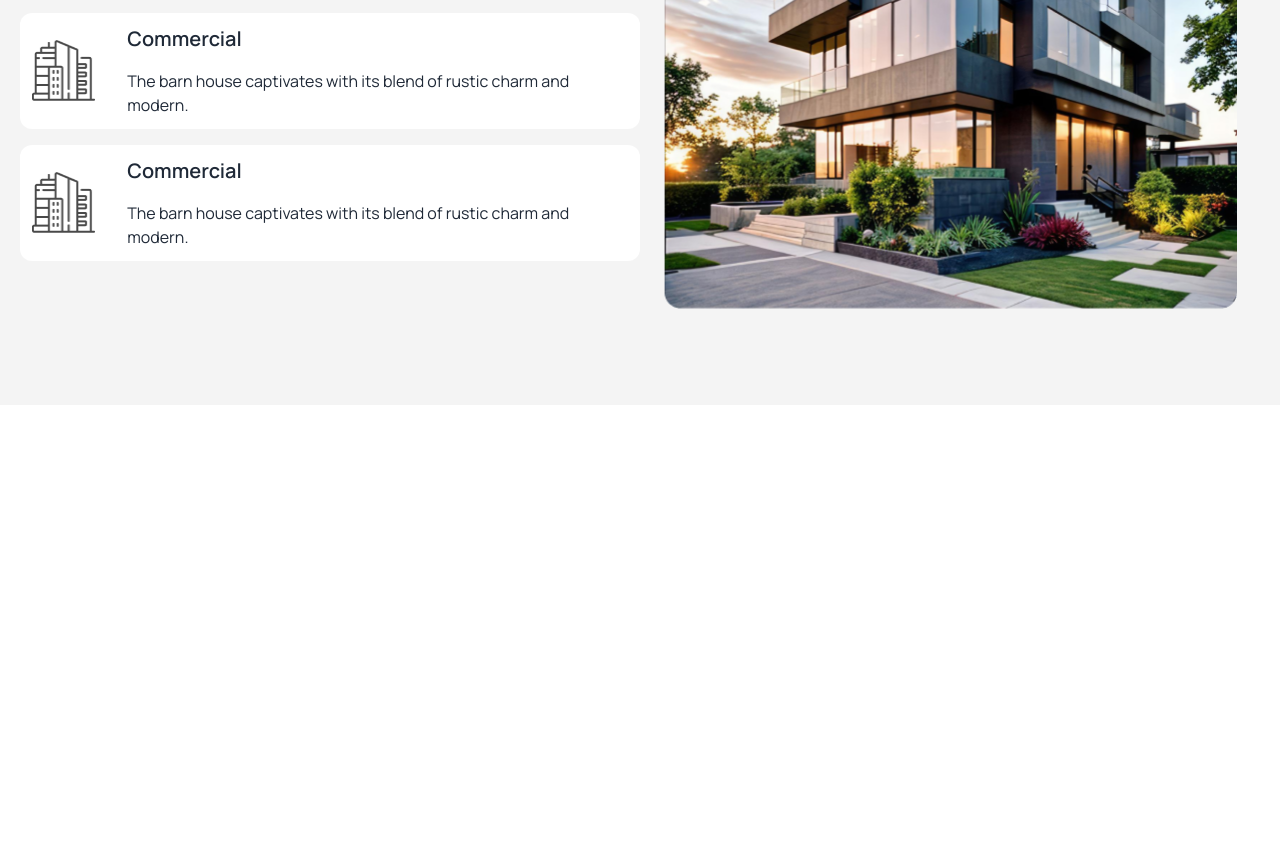
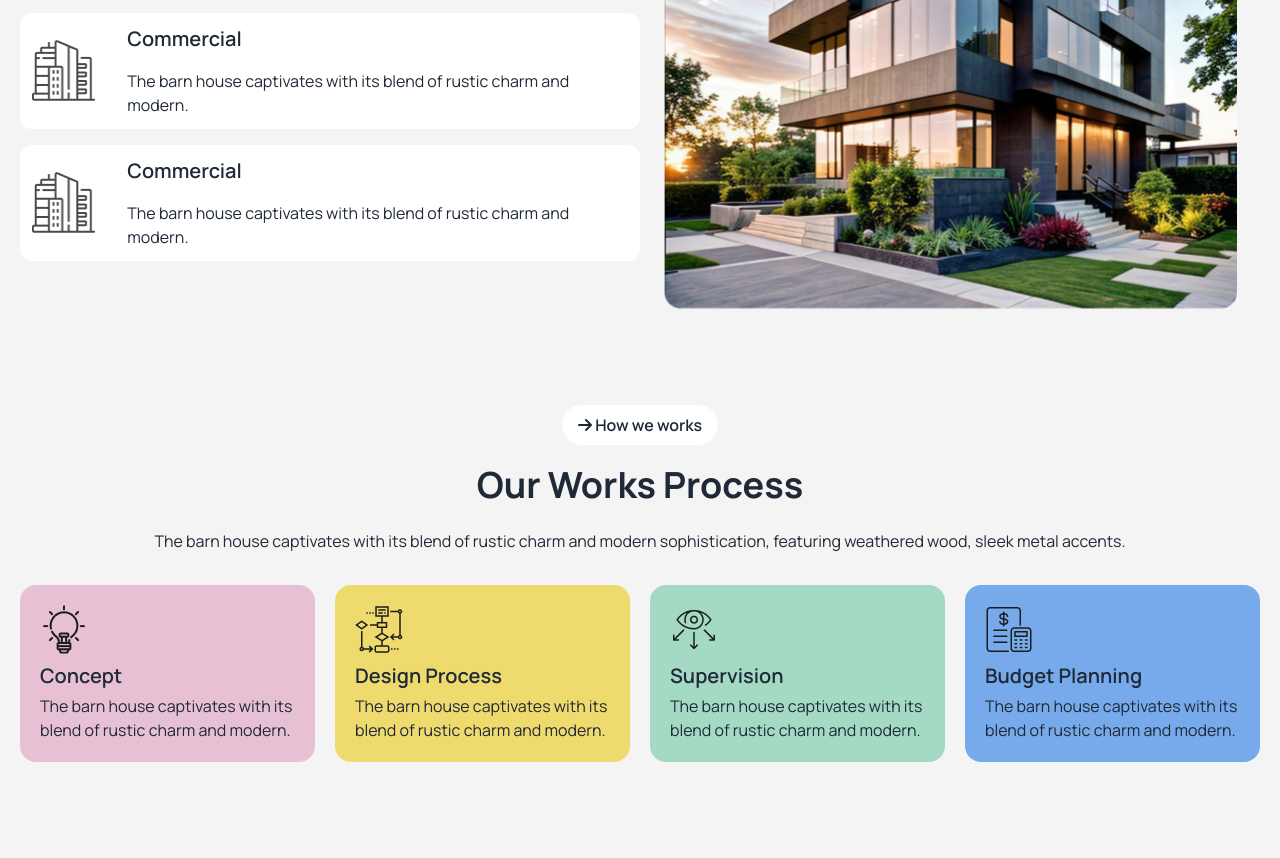
Before and after one commit to Sheikh-Farid77/B-10-Assignment-03, a website built with Vite: page index.html in a window 1280 px wide. Shown: the part 1222-2080 px from the top of the page. Before the commit the page ends 1627 px from the top, so only its background shows below. Built offline with nearby package versions, Linux system fonts and the light colour scheme.

Commit message:
added work section

```diff
--- a/index.html
+++ b/index.html
@@ -122,6 +122,60 @@
                 </div>
             </div>
         </div>
+        <!-- work section -->
+        <section class="bg-background pb-24">
+            <div class="container mx-auto px-5">
+                <button class="px-4 block mb-5 mx-auto font-semibold py-2 rounded-full bg-white"><i
+                        class="fa-solid fa-arrow-right"></i>
+                    How we works</button>
+                <h2 class="mb-6 text-4xl text-center font-bold">Our Works Process</h2>
+                <p class="mb-8 text-center">The barn house captivates with its blend of rustic charm and modern
+                    sophistication, featuring weathered wood, sleek
+                    metal accents.</p>
+                <div class="grid gap-5 grid-cols-1 md:grid-cols-2 lg:grid-cols-4">
+                    <!-- card 1 -->
+                    <div class="card card-compact p-5 bg-pink">
+                        <div class="mb-2">
+                            <img src="assets/concept.png" alt="">
+                        </div>
+                        <div class="">
+                            <h2 class="card-title">Concept</h2>
+                            <p>The barn house captivates with its blend of rustic charm and modern.</p>
+                        </div>
+                    </div>
+                    <!-- card 2 -->
+                    <div class="card card-compact p-5 bg-amber">
+                        <div class="mb-2">
+                            <img src="assets/flow-chart.png" alt="">
+                        </div>
+                        <div class="">
+                            <h2 class="card-title">Design Process</h2>
+                            <p>The barn house captivates with its blend of rustic charm and modern.</p>
+                        </div>
+                    </div>
+                    <!-- card 3 -->
+                    <div class="card card-compact p-5 bg-emerald">
+                        <div class="mb-2">
+                            <img src="assets/vision.png" alt="">
+                        </div>
+                        <div class="">
+                            <h2 class="card-title">Supervision</h2>
+                            <p>The barn house captivates with its blend of rustic charm and modern.</p>
+                        </div>
+                    </div>
+                    <!-- card 4 -->
+                    <div class="card card-compact p-5 bg-blue">
+                        <div class="mb-2">
+                            <img src="assets/budget-planning.png" alt="">
+                        </div>
+                        <div class="">
+                            <h2 class="card-title">Budget Planning</h2>
+                            <p>The barn house captivates with its blend of rustic charm and modern.</p>
+                        </div>
+                    </div>
+                </div>
+            </div>
+        </section>
 
     </main>
     <footer>
--- a/tailwind.config.js
+++ b/tailwind.config.js
@@ -10,7 +10,11 @@ module.exports = {
       'primary_btn': '#ABEF5F',
       'black' : '#000',
       'white' : '#fff',
-      'background' : '#F4F4F4'
+      'background' : '#F4F4F4',
+      'pink' : '#E7C1D3',
+      'amber' : '#EFDA6E',
+      'emerald' : '#A4DAC3',
+      'blue' : '#77AAEA',
     },
   },
   plugins: [
```
